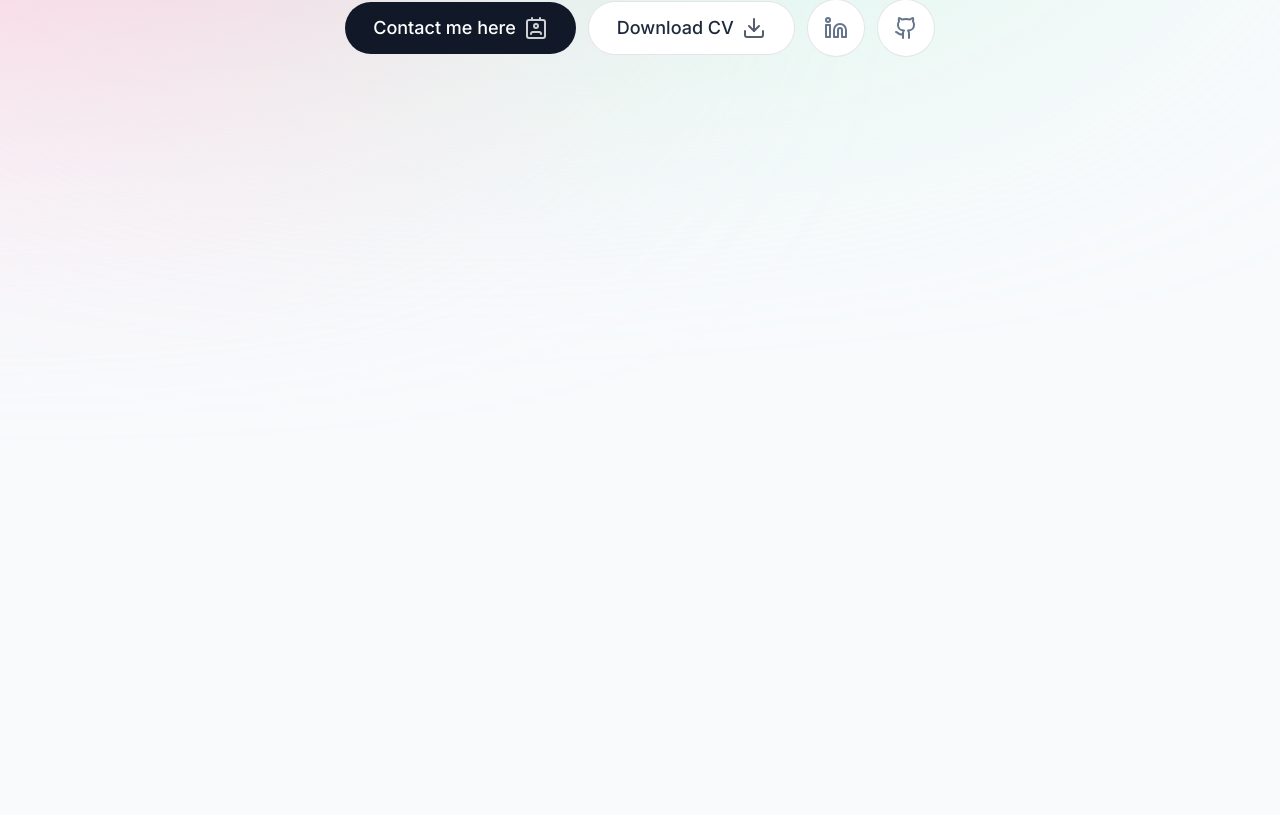
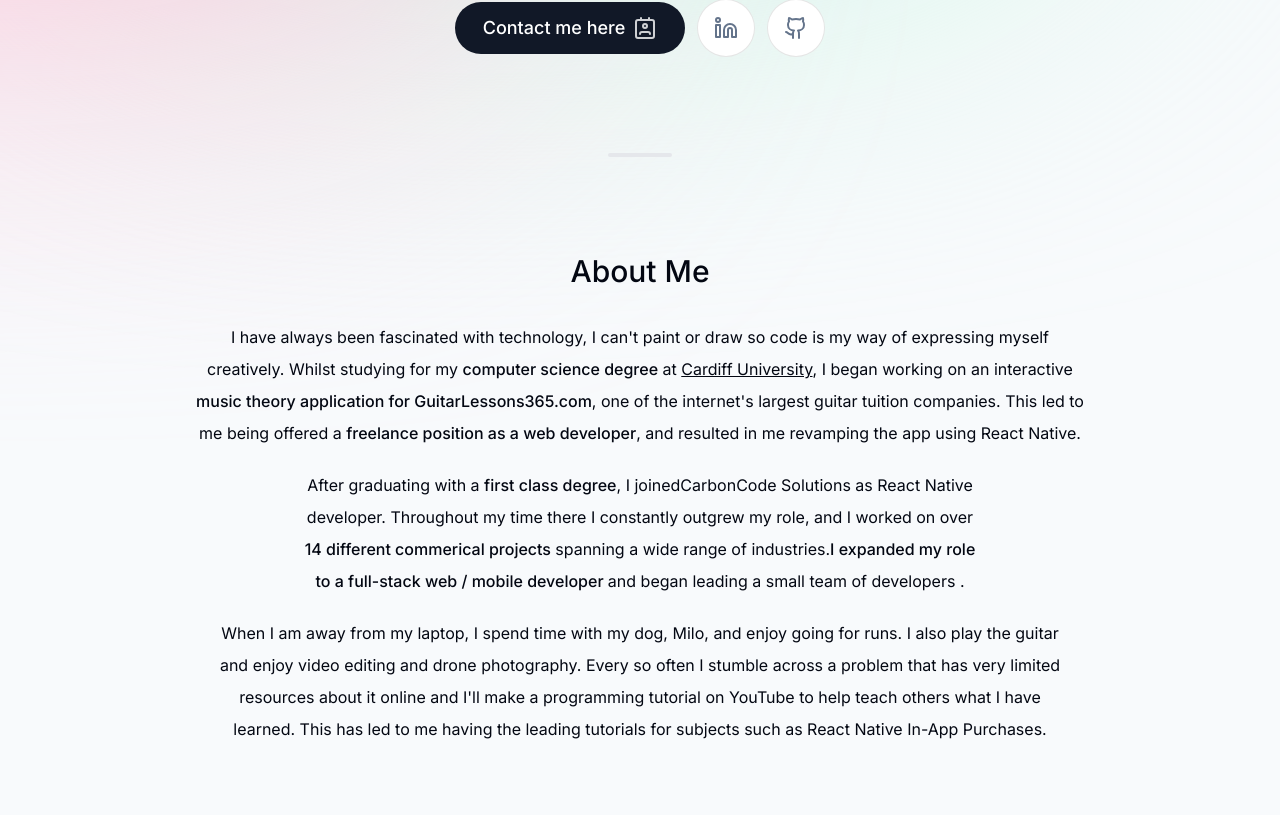
Before and after one commit to EuanMorgan/my-portfolio, a Next.js app: page / in a window 1280 px wide. Shown: the part 465-1280 px from the top of the page. Before the commit the page ends 800 px from the top, so only its background shows below. Built offline with nearby package versions, Linux system fonts and the light colour scheme.

Commit message:
profile section:

```diff
--- a/package.json
+++ b/package.json
@@ -16,6 +16,7 @@
     "next": "latest",
     "react": "latest",
     "react-dom": "latest",
+    "react-wrap-balancer": "^1.1.0",
     "tailwind-merge": "^1.14.0"
   },
   "devDependencies": {
--- a/src/app/layout.tsx
+++ b/src/app/layout.tsx
@@ -18,7 +18,7 @@
       <body
         className={cn(
           inter.className,
-          'bg-slate-50 text-gray-950 relative pt-28 sm:pt-36'
+          'bg-slate-50 text-gray-950 relative pt-28 sm:pt-36 overflow-x-hidden'
         )}
       >
         <BackgroundShapes />
--- a/src/app/page.tsx
+++ b/src/app/page.tsx
@@ -1,9 +1,14 @@
+import Divider from '~/components/Divider';
 import Intro from '~/components/Intro';
+import Profile from '~/components/Profile';
 
 export default function Home() {
   return (
     <main className='flex flex-col items-center px-4'>
       <Intro />
+      <Divider />
+      <Profile />
+      <Divider />
     </main>
   );
 }
--- /dev/null
+++ b/src/components/Divider.tsx
@@ -0,0 +1,15 @@
+'use client';
+import {motion} from 'framer-motion';
+
+const Divider = () => {
+  return (
+    <motion.div
+      className='bg-gray-200 my-24 w-16 h-1 rounded-full hidden sm:block'
+      initial={{opacity: 0, y: 50}}
+      animate={{opacity: 1, y: 0}}
+      transition={{delay: 0.2}}
+    />
+  );
+};
+
+export default Divider;
--- a/src/components/Intro.tsx
+++ b/src/components/Intro.tsx
@@ -4,6 +4,8 @@
 import Image from 'next/image';
 import Link from 'next/link';
 import {LinkButton} from './LinkButton';
+import Balancer from 'react-wrap-balancer';
+
 const Intro = () => {
   return (
     <section className='mb-28 max-w-4xl sm:mb-0 text-center'>
@@ -38,19 +40,21 @@
           </motion.span>
         </div>
       </div>
-      <motion.p
+      <motion.h1
         className='mb-10 mt-4 px-4 text-2xl font-medium leading-[1.5] sm:text-4xl'
         initial={{opacity: 0, y: 50}}
         animate={{opacity: 1, y: 0}}
         transition={{type: 'spring', stiffness: 125, delay: 0.3, duration: 0.7}}
       >
-        Hi, <span className='font-bold'>I&apos;m Euan.</span> A{' '}
-        <span className='font-bold'>full-stack developer</span> with{' '}
-        <span className='font-bold'>2.5 years</span> experience. I thrive on
-        building <span className='font-bold'>beautiful</span>,{' '}
-        <span className='font-bold'>accessible</span>, and{' '}
-        <span className='font-bold'>performant</span> web experiences.
-      </motion.p>
+        <Balancer>
+          Hi, <span className='font-bold'>I&apos;m Euan.</span> A{' '}
+          <span className='font-bold'>full-stack developer</span> with{' '}
+          <span className='font-bold'>4 years</span> experience. I thrive on
+          building <span className='font-bold'>beautiful</span>,{' '}
+          <span className='font-bold'>accessible</span>, and{' '}
+          <span className='font-bold'>performant</span> web experiences.
+        </Balancer>
+      </motion.h1>
 
       <motion.div
         className='flex flex-col sm:flex-row gap-3 text-lg font-medium items-center justify-center px-4'
@@ -62,7 +66,7 @@
           Contact me here{' '}
           <Contact className='opacity-80 group-hover:translate-x-2 transition' />
         </LinkButton>
-        <LinkButton
+        {/* <LinkButton
           download
           href='/CV.pdf'
           variant={'secondary'}
@@ -70,7 +74,7 @@
         >
           Download CV{' '}
           <Download className='group-hover:translate-y-1 transition group-hover:scale-95 ease-in-out opacity-75' />
-        </LinkButton>
+        </LinkButton> */}
         <LinkButton
           scale={'lg'}
           href='https://linkedin.com/in/euan-morgan'
--- /dev/null
+++ b/src/components/Profile.tsx
@@ -0,0 +1,63 @@
+'use client';
+import Balancer from 'react-wrap-balancer';
+import SectionTitle from './SectionTitle';
+import {motion} from 'framer-motion';
+const Profile = () => {
+  return (
+    <motion.section
+      className='mb-28 max-w-4xl text-center leading-8 sm:mb-40'
+      initial={{opacity: 0, y: 50}}
+      animate={{opacity: 1, y: 0}}
+      transition={{delay: 0.7}}
+    >
+      <SectionTitle>About me</SectionTitle>
+      <p className='mb-5'>
+        <Balancer>
+          I have always been fascinated with technology, I can&apos;t paint or
+          draw so code is my way of expressing myself creatively. Whilst
+          studying for my{' '}
+          <span className='font-medium'>computer science degree</span> at{' '}
+          <span className='underline'>Cardiff University</span>, I began working
+          on an interactive{' '}
+          <span className='font-medium'>
+            music theory application for GuitarLessons365.com
+          </span>
+          , one of the internet&apos;s largest guitar tuition companies. This
+          led to me being offered a{' '}
+          <span className='font-medium'>
+            freelance position as a web developer
+          </span>
+          , and resulted in me revamping the app using React Native.
+        </Balancer>
+      </p>
+      <p className='mb-5'>
+        <Balancer className='w-full'>
+          After graduating with a{' '}
+          <span className='font-medium'>first class degree</span>, I joined
+          <span>CarbonCode Solutions as React Native developer</span>.
+          Throughout my time there I constantly outgrew my role, and I worked on
+          over{' '}
+          <span className='font-medium'>14 different commerical projects </span>{' '}
+          spanning a wide range of industries.
+          <span className='font-medium'>
+            I expanded my role to a full-stack web / mobile developer{' '}
+          </span>{' '}
+          and began leading a small team of developers .
+        </Balancer>
+      </p>
+      <p>
+        <Balancer>
+          When I am away from my laptop, I spend time with my dog, Milo, and
+          enjoy going for runs. I also play the guitar and enjoy video editing
+          and drone photography. Every so often I stumble across a problem that
+          has very limited resources about it online and I&apos;ll make a
+          programming tutorial on YouTube to help teach others what I have
+          learned. This has led to me having the leading tutorials for subjects
+          such as React Native In-App Purchases.
+        </Balancer>
+      </p>
+    </motion.section>
+  );
+};
+
+export default Profile;
--- /dev/null
+++ b/src/components/SectionTitle.tsx
@@ -0,0 +1,17 @@
+import {cn} from '~/utils/classNames';
+
+const SectionTitle = ({
+  children,
+  className,
+}: {
+  children: React.ReactNode;
+  className?: string;
+}) => {
+  return (
+    <h2 className={cn('text-3xl font-medium capitalize mb-8', className)}>
+      {children}
+    </h2>
+  );
+};
+
+export default SectionTitle;
```
Also changed, not shown: 1 other file (tests, documents, lock files or other folders).
